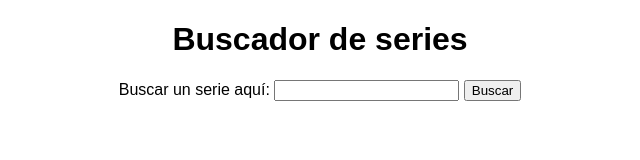
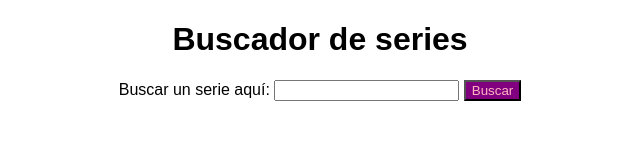
Before and after one commit to m-m-e/f-m2-evaluacion-final-m-m-e, a website: page docs/index.html in a window 1280 px wide. Shown: the whole page, without its empty margins (320-960 px from the left). Drawn offline with nearby package versions, Linux system fonts and the light colour scheme; files that its build step writes are made by us from their sources.

Commit message:
change button styles

```diff
--- a/_src/assets/scss/main.scss
+++ b/_src/assets/scss/main.scss
@@ -14,8 +14,14 @@ body {
 	text-align: center;
 }
 
+//search
 .search-box {
 	align-self: flex-start;
+}
+
+.btn {
+	background: $color-purple;
+	color: $color-lightpink;
 }
 
 //results
```
